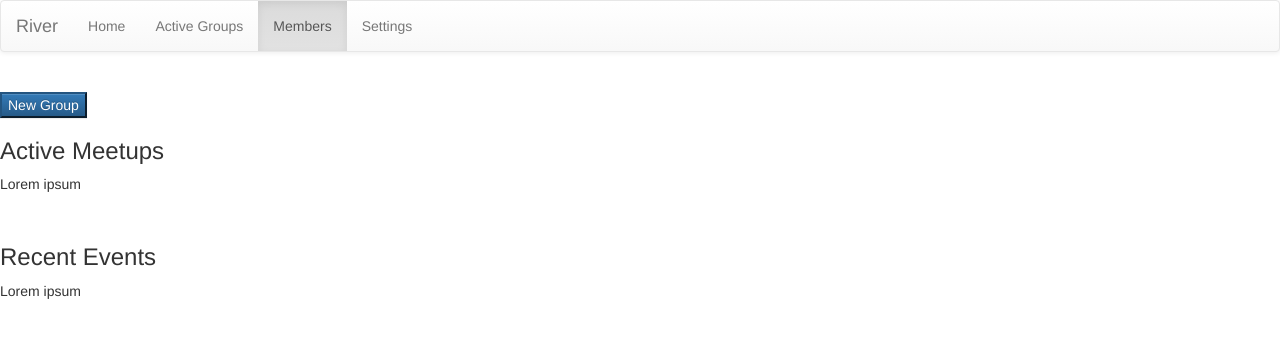
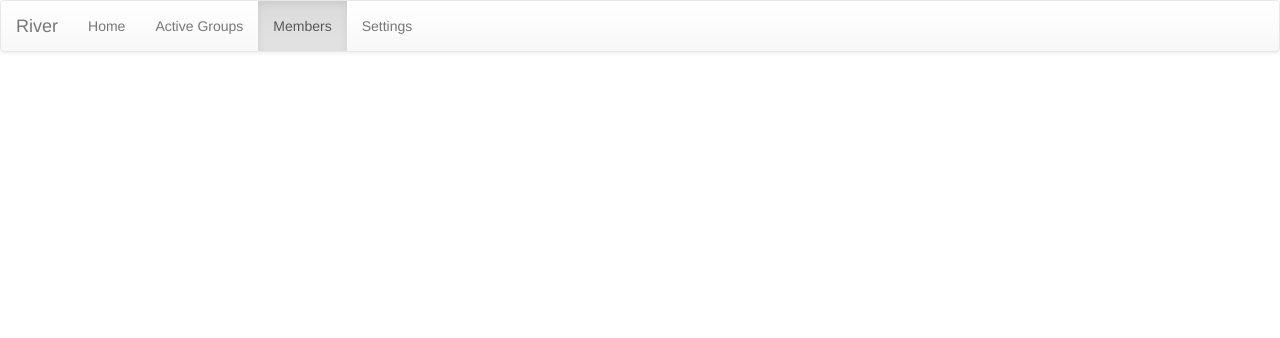
Before and after one commit to auhndrew/river, a plain HTML site: page members.html in a window 1280 px wide. Drawn offline with nearby package versions, Linux system fonts and the light colour scheme.

```diff
--- a/members.html
+++ b/members.html
@@ -30,16 +30,5 @@
     </nav>
     <br>
 
-    <button type="button" class="btn-primary">New Group</button>
-    <br>
-
-    <h3>Active Meetups</h3>
-    <p>Lorem ipsum</p>
-    <br>
-
-    <h3>Recent Events</h3>
-    <p>Lorem ipsum</p>
-    <br>
-
   </body>
 </html>
```
Also changed, not shown: index.html (+3 -0 lines).
